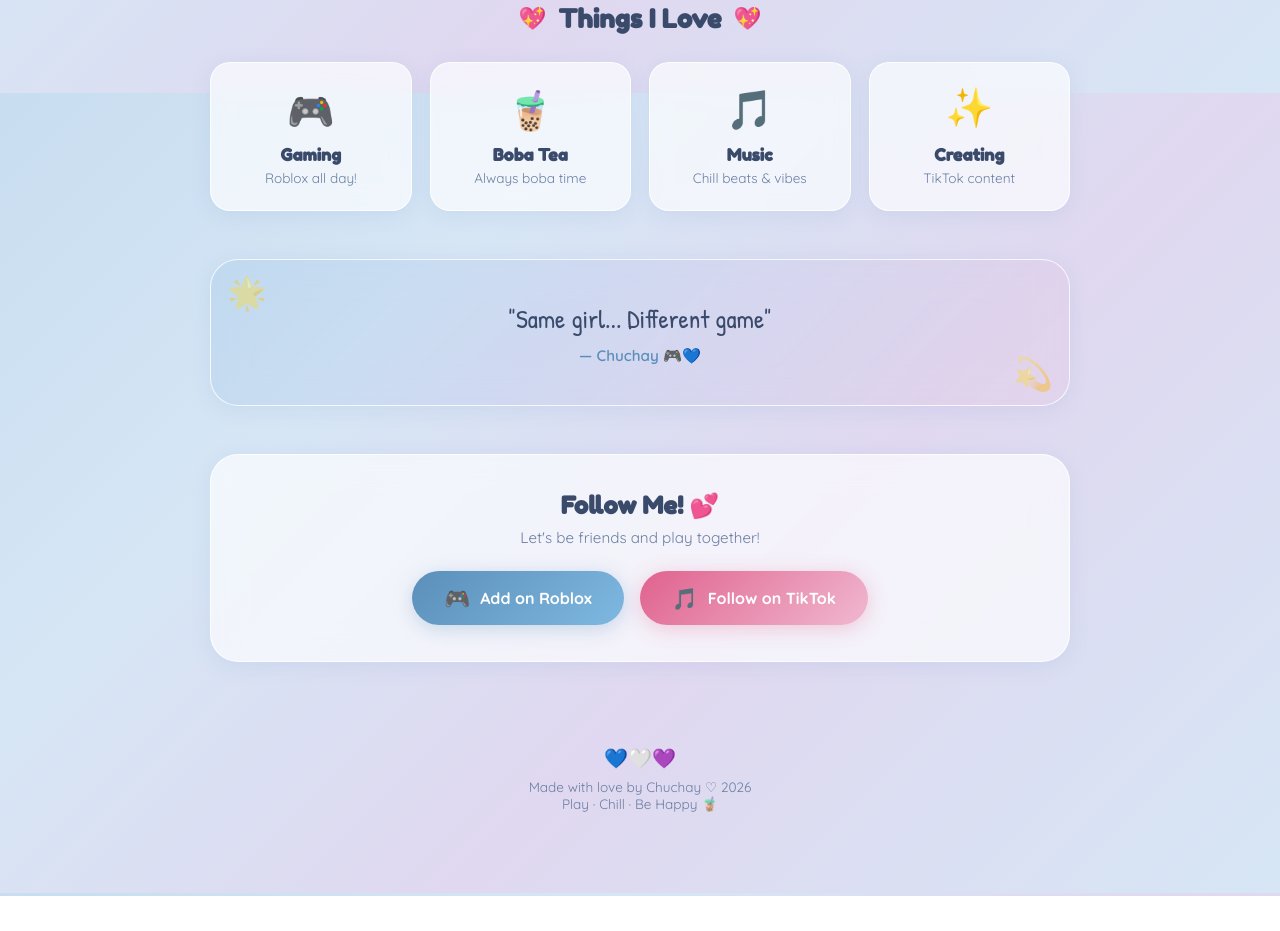
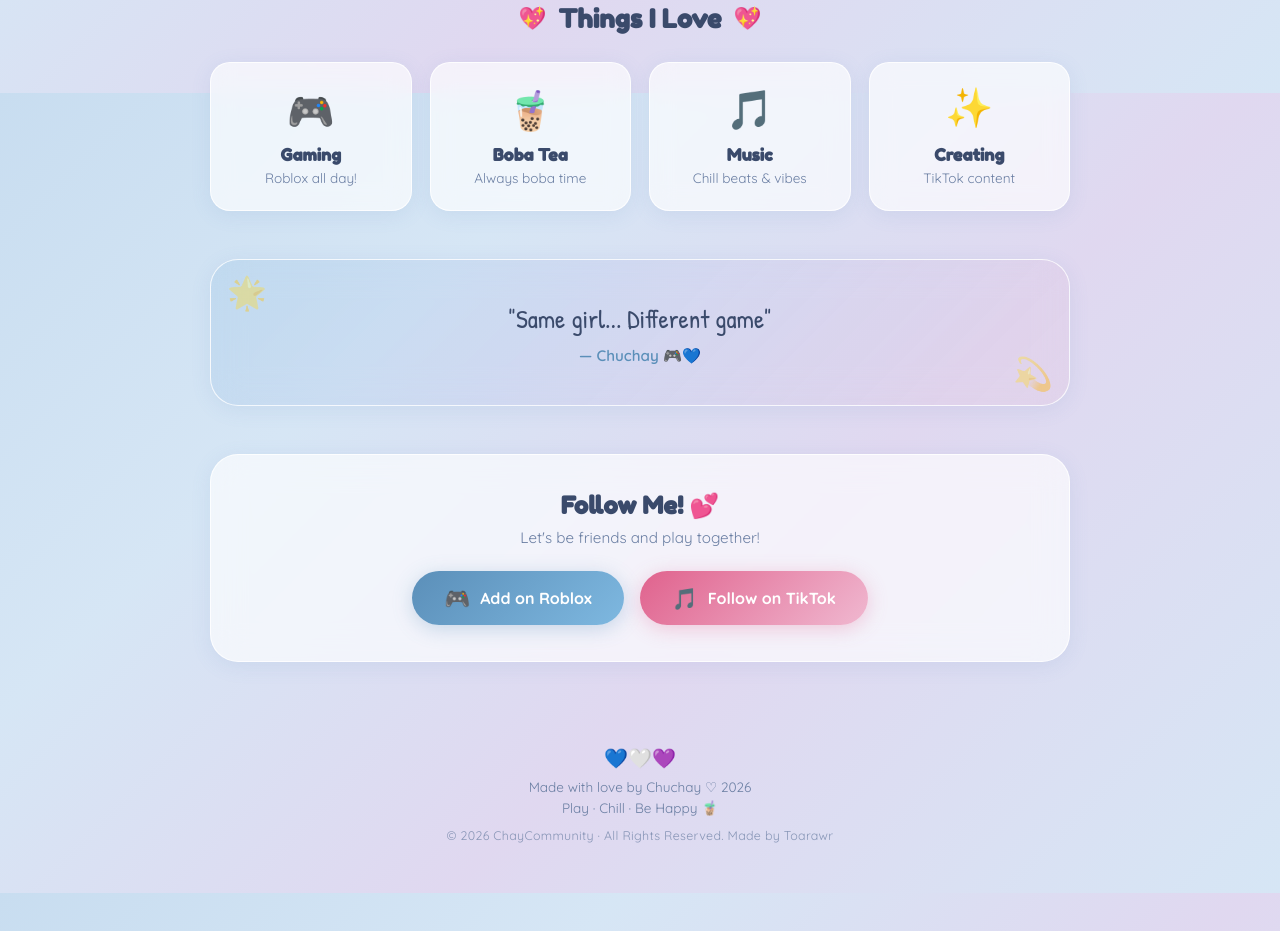
Before and after one commit to knnthjt/ChayCommunity, a plain HTML site: page index.html in a window 1280 px wide. Shown: the part 1507-2438 px from the top of the page. Before the commit the page ends 2403 px from the top, so only its background shows below. Drawn offline with Linux system fonts and the light colour scheme.

Commit message:
feat(emote): add copyright integration

```diff
--- a/index.html
+++ b/index.html
@@ -206,6 +206,7 @@
       <div class="footer__hearts">💙🤍💜</div>
       <p>Made with love by Chuchay ♡ 2026</p>
       <p>Play · Chill · Be Happy 🧋</p>
+      <p class="footer__copyright">© 2026 ChayCommunity · All Rights Reserved. Made by Toarawr</p>
     </footer>
 
   </div>
--- a/style.css
+++ b/style.css
@@ -673,6 +673,17 @@ body {
   text-decoration: none;
 }
 
+.footer p {
+  margin-bottom: 4px;
+}
+
+.footer__copyright {
+  margin-top: 12px;
+  font-size: 0.78rem;
+  opacity: 0.75;
+  letter-spacing: 0.3px;
+}
+
 /* ===== SCROLL ANIMATIONS ===== */
 .animate-in {
   opacity: 0;
```
